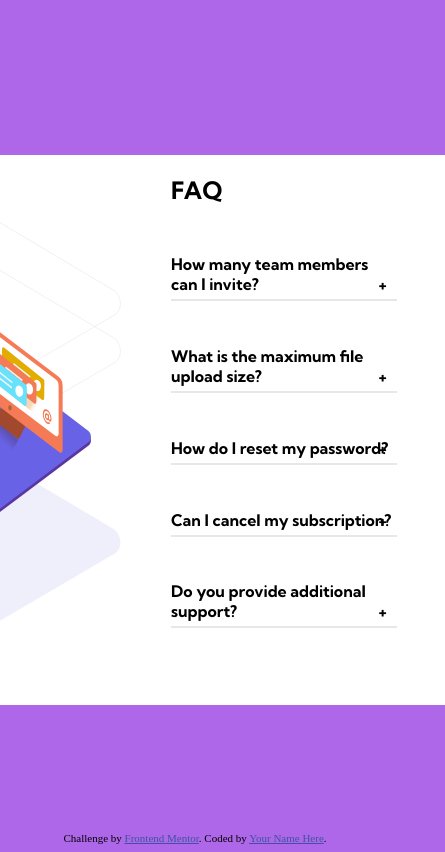
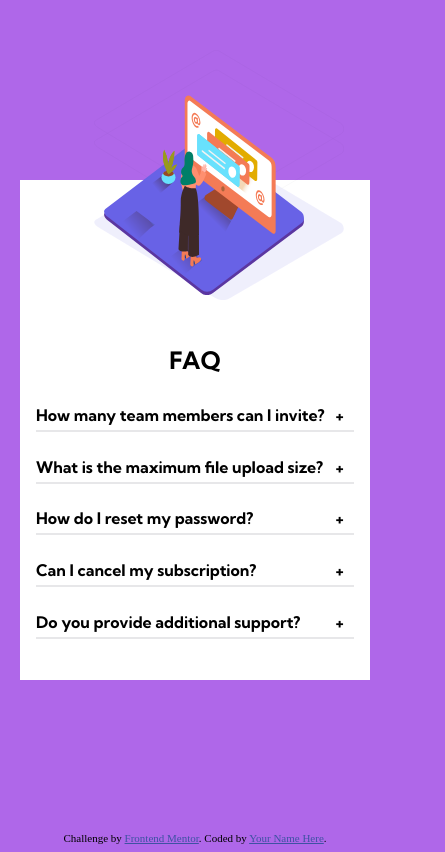
Before and after one commit to Elomolina/faq-accordion-card, a plain HTML site: page index.html in a window 390 px wide. Shown: the whole page, 445 px wide, since content can reach past the window. Drawn offline with Linux system fonts and the light colour scheme.

Commit message:
finish pues

```diff
--- a/style.css
+++ b/style.css
@@ -141,7 +141,7 @@ h4::after
         display: none;
     }
 }
-@media(max-width: 600px)
+@media(min-width: 500px) and (max-width: 600px)
 {
     .container
     {
@@ -157,3 +157,55 @@ h4::after
         display: none;
     }
 }
+@media(max-width: 499px)
+{
+
+    .container
+    {
+        flex-direction: column;
+        padding: 0;
+        width: 350px;
+        height:500px;
+        padding-left: 1em;
+        padding-right: 1em;
+    }
+    .left-side
+    {
+        width: 100%;
+        height: 30%;
+    }
+    .imgContainer
+    {
+        overflow: visible;
+    }
+    .mujer
+    {
+        width:200px;
+        height:200px;
+        bottom: 30px;
+        right:50px;
+    }
+    .sombra
+    {
+        width:250px;
+        height:250px;
+        bottom: 25px;
+        right:10px;
+    }
+    .caja
+    {
+        display: none;
+    }
+    .right-side
+    {
+        height:70%;
+        width:100%;
+        padding-bottom: 1em;
+        overflow: scroll;
+
+    }
+    h2
+    {
+        text-align: center;
+    }
+}
```
